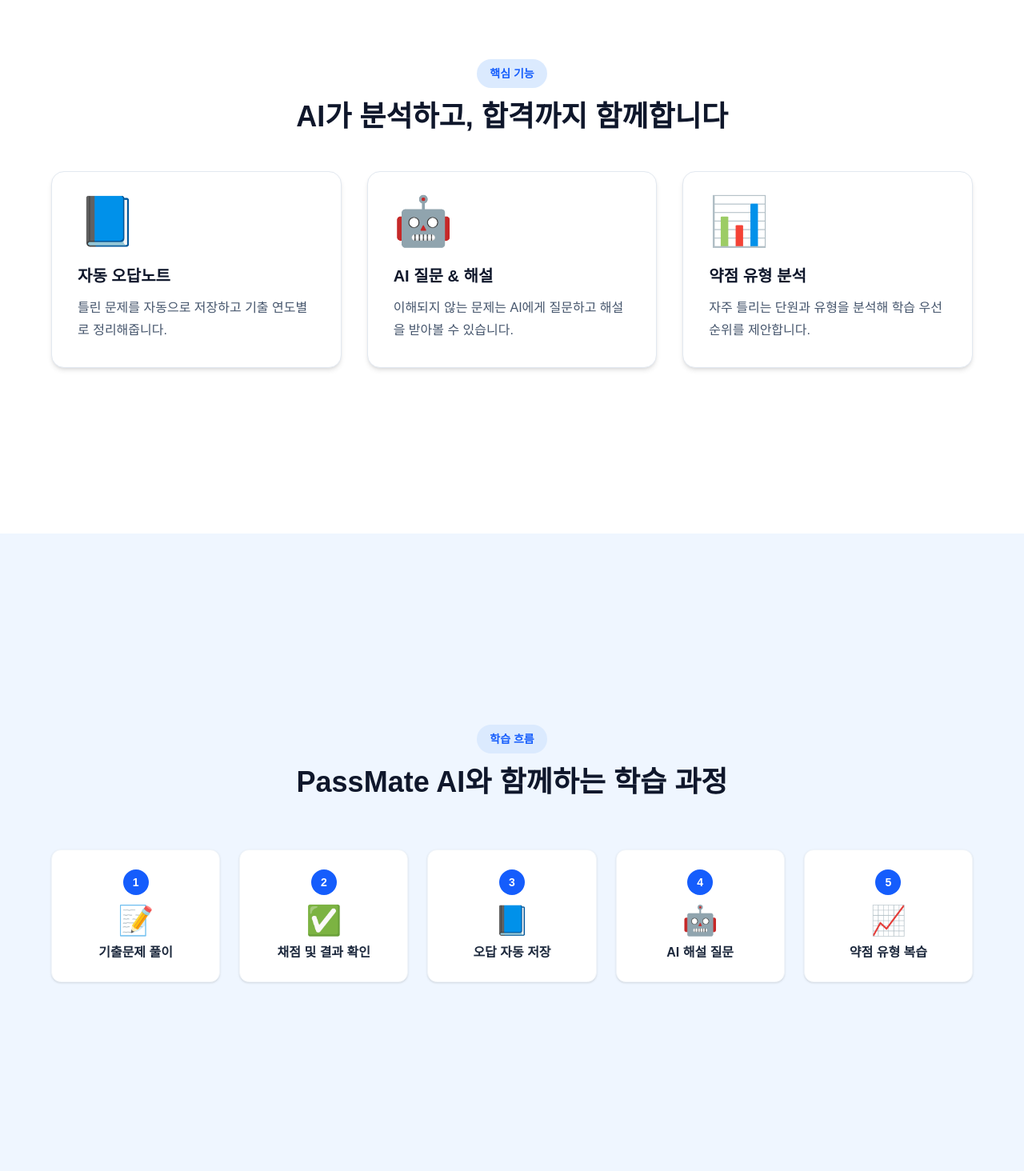
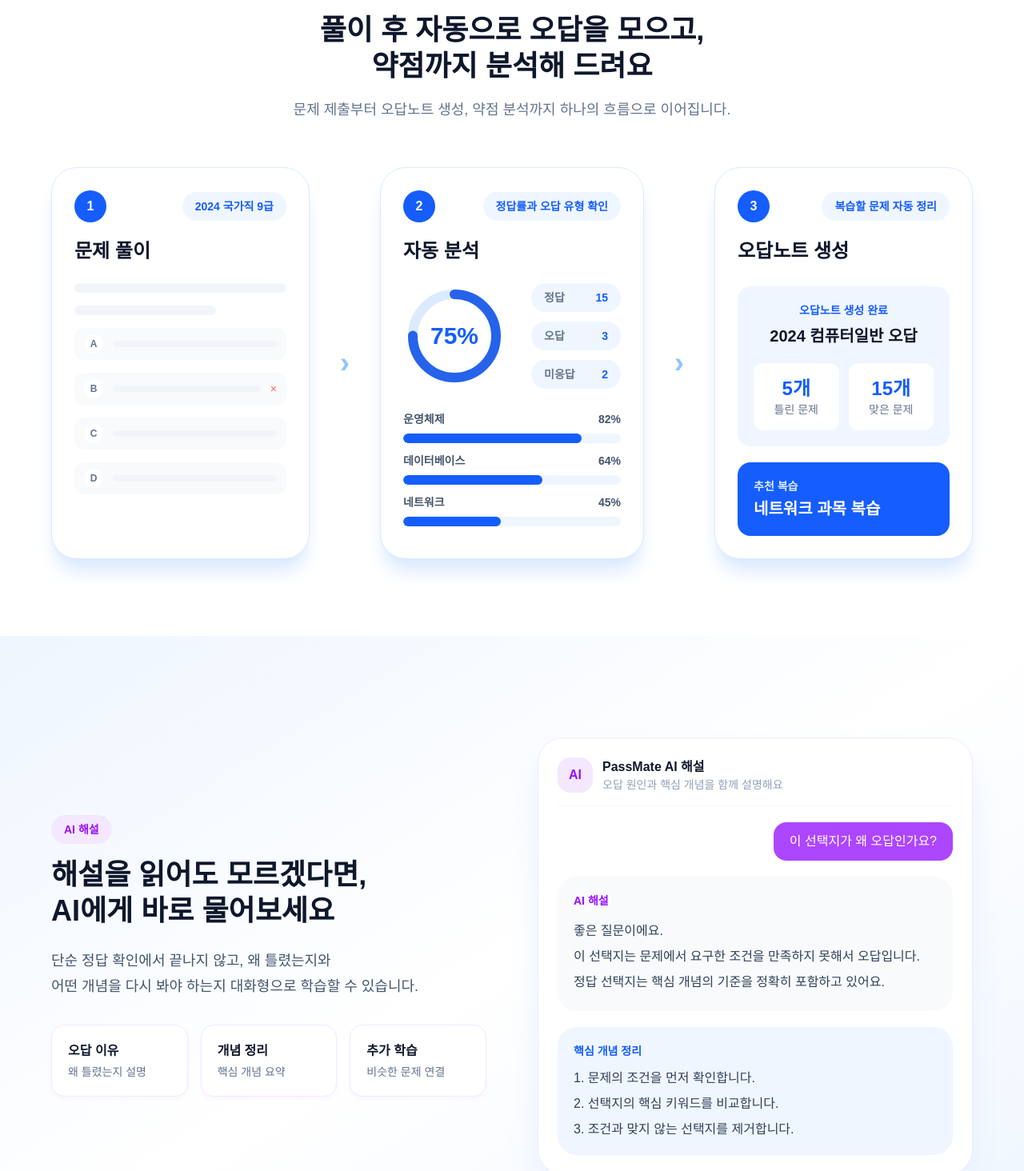
Before and after one commit to sunvion/PassMate_AI, a Next.js app in the folder frontend/: page / in a window 1280 px wide. Shown: the part 933-2397 px from the top of the page at 80% size. Built offline with nearby package versions, Linux system fonts and the light colour scheme.

Commit message:
홈페이지 UI 수정

```diff
--- a/frontend/src/app/page.tsx
+++ b/frontend/src/app/page.tsx
@@ -24,10 +24,7 @@
         onLoginClick={() => setIsLoginOpen(true)}
       />
 
-      <Sidebar
-        isOpen={isMenuOpen}
-        onClose={() => setIsMenuOpen(false)}
-      />
+      <Sidebar isOpen={isMenuOpen} onClose={() => setIsMenuOpen(false)} />
 
       {/* 1. 메인 소개 섹션 */}
       <section
@@ -73,51 +70,208 @@
         </div>
       </section>
 
-      {/* 2. 핵심 기능 섹션 */}
-      <section className="flex min-h-screen flex-col items-center justify-center px-10">
+      {/* 2. 자동 분석 섹션 */}
+      <section className="flex min-h-screen flex-col items-center justify-center bg-white px-10 py-24">
         <span className="mb-4 rounded-full bg-blue-100 px-4 py-2 text-sm font-bold text-blue-600">
-          핵심 기능
+          자동 분석
         </span>
 
-        <h2 className="mb-12 text-4xl font-extrabold">
-          AI가 분석하고, 합격까지 함께합니다
+        <h2 className="mb-4 text-center text-4xl font-extrabold leading-tight">
+          풀이 후 자동으로 오답을 모으고,
+          <br />
+          약점까지 분석해 드려요
         </h2>
 
-        <div className="grid w-full max-w-6xl grid-cols-3 gap-8">
-          <FeatureCard
-            icon="📘"
-            title="자동 오답노트"
-            desc="틀린 문제를 자동으로 저장하고 기출 연도별로 정리해줍니다."
-          />
-          <FeatureCard
-            icon="🤖"
-            title="AI 질문 & 해설"
-            desc="이해되지 않는 문제는 AI에게 질문하고 해설을 받아볼 수 있습니다."
-          />
-          <FeatureCard
-            icon="📊"
-            title="약점 유형 분석"
-            desc="자주 틀리는 단원과 유형을 분석해 학습 우선순위를 제안합니다."
-          />
+        <p className="mb-14 text-center text-lg leading-8 text-slate-500">
+          문제 제출부터 오답노트 생성, 약점 분석까지 하나의 흐름으로 이어집니다.
+        </p>
+
+        <div className="grid w-full max-w-6xl grid-cols-1 items-stretch gap-6 lg:grid-cols-[1fr_40px_1fr_40px_1fr]">
+          <AnalysisStepCard
+            number="1"
+            title="문제 풀이"
+            subtitle="2024 국가직 9급"
+          >
+            <div className="mt-6 space-y-4">
+              <SkeletonLine />
+              <SkeletonLine short />
+              <OptionRow label="A" />
+              <OptionRow label="B" wrong />
+              <OptionRow label="C" />
+              <OptionRow label="D" />
+            </div>
+          </AnalysisStepCard>
+
+          <FlowArrow />
+
+          <AnalysisStepCard
+            number="2"
+            title="자동 분석"
+            subtitle="정답률과 오답 유형 확인"
+          >
+            <div className="mt-6 flex items-center justify-center gap-8">
+              <div className="relative flex h-32 w-32 items-center justify-center">
+                <svg
+                  className="-rotate-90"
+                  width="128"
+                  height="128"
+                  viewBox="0 0 128 128"
+                >
+                  {/* 배경 */}
+                  <circle
+                    cx="64"
+                    cy="64"
+                    r="52"
+                    fill="none"
+                    stroke="#DBEAFE"
+                    strokeWidth="12"
+                  />
+
+                  {/* 진행률 */}
+                  <circle
+                    cx="64"
+                    cy="64"
+                    r="52"
+                    fill="none"
+                    stroke="#2563EB"
+                    strokeWidth="12"
+                    strokeLinecap="round"
+                    strokeDasharray={327}
+                    strokeDashoffset={327 - (327 * 75) / 100}
+                  />
+                </svg>
+
+                <div className="absolute text-3xl font-extrabold text-blue-600">
+                  75%
+                </div>
+              </div>
+
+              <div className="space-y-3">
+                <ResultBadge label="정답" value="15" />
+                <ResultBadge label="오답" value="3" />
+                <ResultBadge label="미응답" value="2" />
+              </div>
+            </div>
+
+            <div className="mt-7 space-y-3">
+              <WeakBar label="운영체제" percent="82%" />
+              <WeakBar label="데이터베이스" percent="64%" />
+              <WeakBar label="네트워크" percent="45%" />
+            </div>
+          </AnalysisStepCard>
+
+          <FlowArrow />
+
+          <AnalysisStepCard
+            number="3"
+            title="오답노트 생성"
+            subtitle="복습할 문제 자동 정리"
+          >
+            <div className="mt-7 rounded-2xl bg-blue-50 p-5 text-center">
+              <p className="text-sm font-bold text-blue-600">
+                오답노트 생성 완료
+              </p>
+              <h3 className="mt-2 text-xl font-extrabold text-slate-900">
+                2024 컴퓨터일반 오답
+              </h3>
+
+              <div className="mt-5 grid grid-cols-2 gap-3">
+                <div className="rounded-xl bg-white p-4">
+                  <p className="text-2xl font-extrabold text-blue-600">5개</p>
+                  <p className="text-sm text-slate-500">틀린 문제</p>
+                </div>
+                <div className="rounded-xl bg-white p-4">
+                  <p className="text-2xl font-extrabold text-blue-600">15개</p>
+                  <p className="text-sm text-slate-500">맞은 문제</p>
+                </div>
+              </div>
+            </div>
+
+            <div className="mt-5 rounded-2xl bg-blue-600 p-5 text-white">
+              <p className="text-sm font-semibold text-blue-100">
+                추천 복습
+              </p>
+              <p className="mt-1 text-xl font-extrabold">
+                네트워크 과목 복습
+              </p>
+            </div>
+          </AnalysisStepCard>
         </div>
       </section>
 
-      {/* 3. 학습 흐름 섹션 */}
-      <section className="flex min-h-screen flex-col items-center justify-center bg-blue-50 px-10">
-        <span className="mb-4 rounded-full bg-blue-100 px-4 py-2 text-sm font-bold text-blue-600">
-          학습 흐름
-        </span>
+      {/* 3. AI 해설 섹션 */}
+      <section className="flex min-h-screen items-center justify-center bg-gradient-to-br from-blue-50 via-white to-blue-50 px-10 py-24">
+        <div className="grid w-full max-w-6xl grid-cols-1 items-center gap-16 lg:grid-cols-2">
+          <div>
+            <span className="mb-4 inline-block rounded-full bg-purple-100 px-4 py-2 text-sm font-bold text-purple-600">
+              AI 해설
+            </span>
 
-        <h2 className="mb-16 text-4xl font-extrabold">
-          PassMate AI와 함께하는 학습 과정
-        </h2>
+            <h2 className="mb-6 text-4xl font-extrabold leading-tight">
+              해설을 읽어도 모르겠다면,
+              <br />
+              AI에게 바로 물어보세요
+            </h2>
 
-        <div className="grid w-full max-w-6xl grid-cols-5 gap-6 text-center">
-          <StepCard number="1" icon="📝" title="기출문제 풀이" />
-          <StepCard number="2" icon="✅" title="채점 및 결과 확인" />
-          <StepCard number="3" icon="📘" title="오답 자동 저장" />
-          <StepCard number="4" icon="🤖" title="AI 해설 질문" />
-          <StepCard number="5" icon="📈" title="약점 유형 복습" />
+            <p className="mb-8 text-lg leading-8 text-slate-600">
+              단순 정답 확인에서 끝나지 않고, 왜 틀렸는지와<br />
+              어떤 개념을 다시 봐야 하는지
+              대화형으로 학습할 수 있습니다.
+            </p>
+
+            <div className="grid grid-cols-1 gap-4 sm:grid-cols-3">
+              <AIPointCard title="오답 이유" desc="왜 틀렸는지 설명" />
+              <AIPointCard title="개념 정리" desc="핵심 개념 요약" />
+              <AIPointCard title="추가 학습" desc="비슷한 문제 연결" />
+            </div>
+          </div>
+
+          <div className="rounded-[2rem] border border-purple-100 bg-white p-6 shadow-2xl shadow-blue-100">
+            <div className="mb-5 flex items-center gap-3 border-b border-slate-100 pb-4">
+              <div className="flex h-11 w-11 items-center justify-center rounded-2xl bg-purple-100 font-extrabold text-purple-600">
+                AI
+              </div>
+              <div>
+                <p className="font-extrabold text-slate-900">
+                  PassMate AI 해설
+                </p>
+                <p className="text-sm text-slate-400">
+                  오답 원인과 핵심 개념을 함께 설명해요
+                </p>
+              </div>
+            </div>
+
+            <div className="space-y-5">
+              <div className="flex justify-end">
+                <div className="max-w-sm rounded-2xl bg-purple-500 px-5 py-3 text-white">
+                  이 선택지가 왜 오답인가요?
+                </div>
+              </div>
+
+              <div className="max-w-lg rounded-3xl bg-slate-50 p-5">
+                <p className="mb-3 text-sm font-bold text-purple-600">
+                  AI 해설
+                </p>
+                <p className="leading-8 text-slate-700">
+                  좋은 질문이에요. <br />
+                  이 선택지는 문제에서 요구한 조건을 만족하지 못해서
+                  오답입니다. <br />
+                  정답 선택지는 핵심 개념의 기준을 정확히 포함하고 있어요.
+                </p>
+              </div>
+
+              <div className="max-w-lg rounded-3xl bg-blue-50 p-5">
+                <p className="mb-3 text-sm font-bold text-blue-600">
+                  핵심 개념 정리
+                </p>
+                <ol className="space-y-2 text-slate-700">
+                  <li>1. 문제의 조건을 먼저 확인합니다.</li>
+                  <li>2. 선택지의 핵심 키워드를 비교합니다.</li>
+                  <li>3. 조건과 맞지 않는 선택지를 제거합니다.</li>
+                </ol>
+              </div>
+            </div>
+          </div>
         </div>
       </section>
 
@@ -126,40 +280,101 @@
   )
 }
 
-function FeatureCard({
-  icon,
+function AnalysisStepCard({
+  number,
   title,
-  desc,
+  subtitle,
+  children,
 }: {
-  icon: string
+  number: string
   title: string
-  desc: string
+  subtitle: string
+  children: React.ReactNode
 }) {
   return (
-    <div className="rounded-2xl border border-slate-200 bg-white p-8 shadow-md transition hover:-translate-y-1 hover:shadow-xl">
-      <div className="mb-6 text-6xl">{icon}</div>
-      <h3 className="mb-3 text-xl font-bold">{title}</h3>
-      <p className="leading-7 text-slate-600">{desc}</p>
+    <div className="rounded-[2rem] border border-blue-100 bg-white p-7 shadow-xl shadow-blue-100">
+      <div className="mb-5 flex items-center justify-between">
+        <span className="flex h-10 w-10 items-center justify-center rounded-full bg-blue-600 font-extrabold text-white">
+          {number}
+        </span>
+
+        <span className="rounded-full bg-blue-50 px-4 py-2 text-sm font-bold text-blue-600">
+          {subtitle}
+        </span>
+      </div>
+
+      <h3 className="text-2xl font-extrabold text-slate-900">{title}</h3>
+
+      {children}
     </div>
   )
 }
 
-function StepCard({
-  number,
-  icon,
-  title,
-}: {
-  number: string
-  icon: string
-  title: string
-}) {
+function FlowArrow() {
   return (
-    <div className="rounded-xl border border-slate-100 bg-white p-6 shadow-sm">
-      <div className="mx-auto mb-3 flex h-8 w-8 items-center justify-center rounded-full bg-blue-600 font-bold text-white text-sm">
-        {number}
-      </div>
-      <div className="mb-2 text-4xl">{icon}</div>
-      <h3 className="font-semibold text-slate-800">{title}</h3>
+    <div className="hidden items-center justify-center lg:flex">
+      <span className="text-4xl font-extrabold text-blue-300">›</span>
     </div>
   )
 }
+
+function SkeletonLine({ short = false }: { short?: boolean }) {
+  return (
+    <div
+      className={`h-3 rounded-full bg-slate-100 ${short ? 'w-2/3' : 'w-full'}`}
+    />
+  )
+}
+
+function OptionRow({
+  label,
+  wrong = false,
+}: {
+  label: string
+  wrong?: boolean
+}) {
+  return (
+    <div className="flex items-center gap-3 rounded-xl bg-slate-50 px-3 py-2">
+      <span className="flex h-6 w-6 items-center justify-center rounded-full bg-white text-xs font-bold text-slate-500">
+        {label}
+      </span>
+      <div className="h-2 flex-1 rounded-full bg-slate-100" />
+      {wrong && <span className="text-sm text-red-400">×</span>}
+    </div>
+  )
+}
+
+function ResultBadge({ label, value }: { label: string; value: string }) {
+  return (
+    <div className="flex w-28 items-center justify-between rounded-full bg-blue-50 px-4 py-2 text-sm font-bold">
+      <span className="text-slate-500">{label}</span>
+      <span className="text-blue-600">{value}</span>
+    </div>
+  )
+}
+
+function WeakBar({ label, percent }: { label: string; percent: string }) {
+  return (
+    <div>
+      <div className="mb-2 flex justify-between text-sm font-bold text-slate-600">
+        <span>{label}</span>
+        <span>{percent}</span>
+      </div>
+      <div className="h-3 overflow-hidden rounded-full bg-blue-50">
+        <div
+          className="h-full rounded-full bg-blue-600"
+          style={{ width: percent }}
+        />
+      </div>
+    </div>
+  )
+}
+
+function AIPointCard({ title, desc }: { title: string; desc: string }) {
+  return (
+    <div className="rounded-2xl border border-purple-100 bg-white p-5 shadow-md shadow-purple-50">
+      <h3 className="font-extrabold text-slate-900">{title}</h3>
+      <p className="mt-1 text-sm text-slate-500">{desc}</p>
+    </div>
+  )
+}
```
